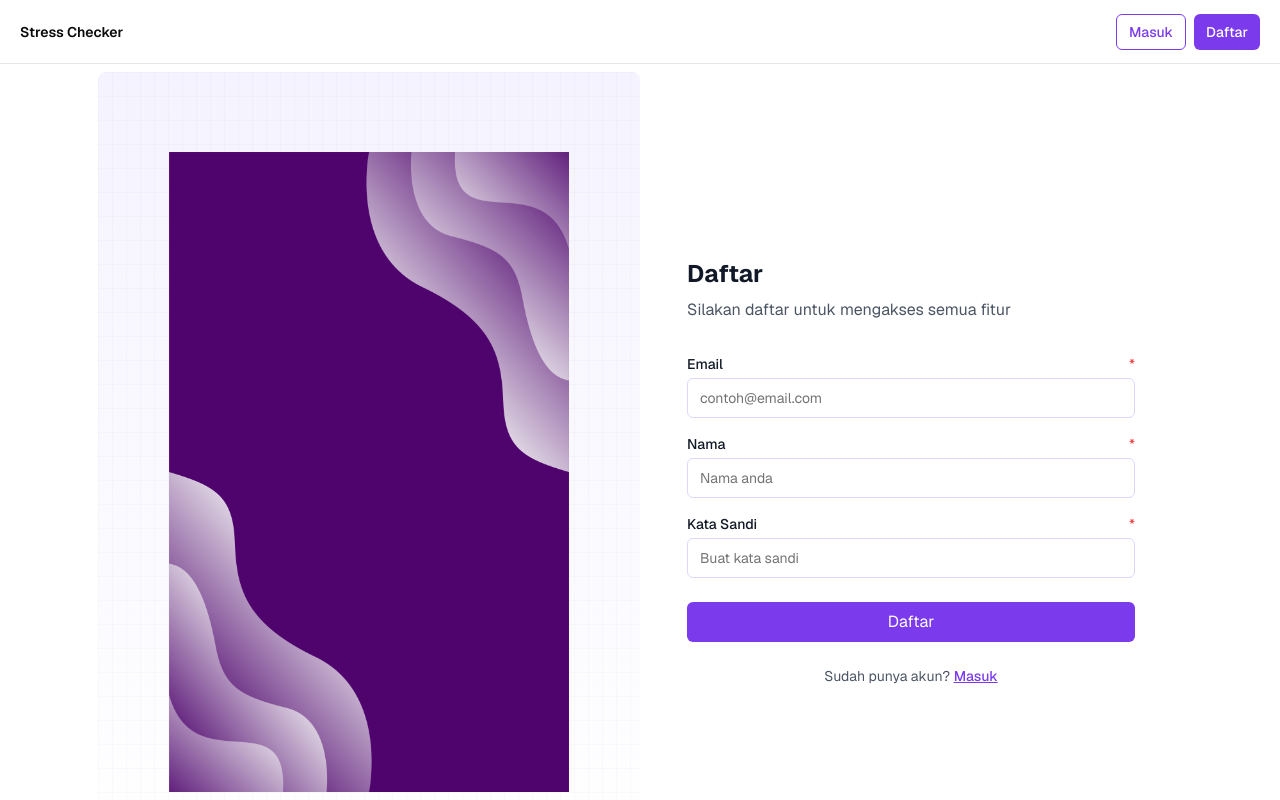
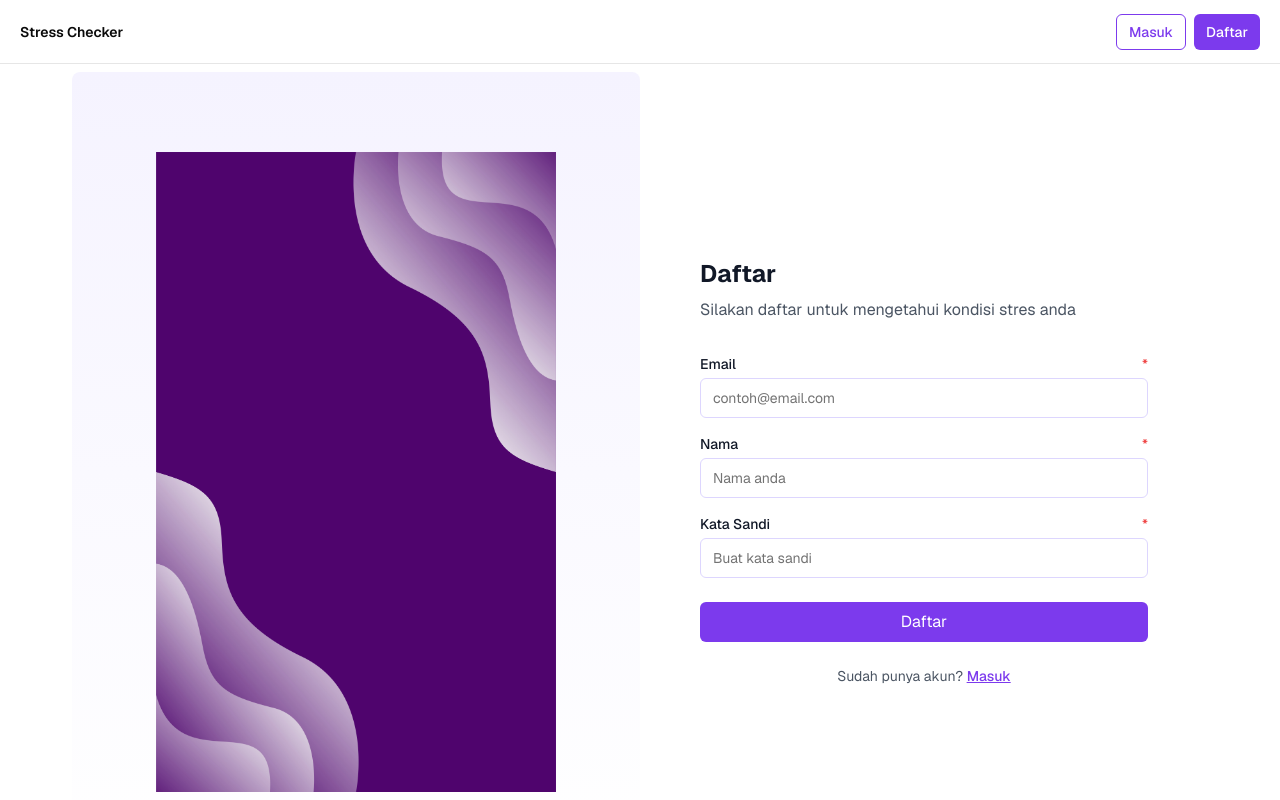
Before and after one commit to rizkyalfito/nextjs-stress-checker, a Next.js app: page /sign-up in a window 1280 px wide. Shown: the top 800 px of the page. Built offline with nearby package versions, Linux system fonts and the light colour scheme; no server answers.

Commit message:
added test button nav

```diff
--- a/app/actions.ts
+++ b/app/actions.ts
@@ -17,47 +17,32 @@ export const signUpAction = async (formData: FormData) => {
   if (!email || !password) {
     return encodedRedirect("error", "/sign-up", "Email dan kata sandi diperlukan");
   }
-
   // Email validation
   const emailRegex = /^[^\s@]+@[^\s@]+\.[^\s@]+$/;
   if (!emailRegex.test(email)) {
     return encodedRedirect("error", "/sign-up", "Format email tidak valid");
   }
-
   // Password validation
   if (password.length < 6) {
     return encodedRedirect("error", "/sign-up", "Kata sandi minimal harus 6 karakter");
   }
+  try {
 
-  try {
-    // First, check if the email already exists
-    // Method 1: Try to get user by email
     const { data: userData, error: userError } = await supabase.auth.admin.getUserById(email);
-
-    // If we found a user, the email is already registered
-    if (userData?.user) {
+        if (userData?.user) {
       return encodedRedirect("error", "/sign-up", "Email sudah terdaftar. Silakan gunakan email lain.");
     }
-
-    // If Method 1 doesn't work (e.g., no admin access), try Method 2
     if (userError) {
-      // Alternative approach: Try to sign in with a dummy password
-      // This will tell us if the user exists without exposing sensitive info
       const { error: signInError } = await supabase.auth.signInWithPassword({
         email,
         password: "dummy-password-that-will-never-match",
       });
-
-      // If error is "Invalid login credentials", user exists but password is wrong
-      // If error is "Email not confirmed", user exists but hasn't confirmed email
       if (signInError &&
          (signInError.message.includes("Invalid login credentials") ||
           signInError.message.includes("Email not confirmed"))) {
         return encodedRedirect("error", "/sign-up", "Email sudah terdaftar. Silakan gunakan email lain.");
       }
     }
-
-    // Proceed with signup
     const { error } = await supabase.auth.signUp({
       email,
       password,
@@ -70,14 +55,12 @@ export const signUpAction = async (formData: FormData) => {
     });
 
     if (error) {
-      // Check specifically for email already registered error
       if (error.message.includes("already registered") ||
           error.message.includes("already exists") ||
           error.message.includes("already taken") ||
           error.status === 400) {
         return encodedRedirect("error", "/sign-up", "Email sudah terdaftar. Silakan gunakan email lain.");
       }
-
       console.error(error.code + " " + error.message);
       return encodedRedirect("error", "/sign-up", error.message);
     }
--- a/components/header-auth.tsx
+++ b/components/header-auth.tsx
@@ -67,6 +67,9 @@ export default async function AuthButton() {
         </DropdownMenuTrigger>
         <DropdownMenuContent align="end" className="border-violet-200 w-48">
           <DropdownMenuItem className="hover:bg-violet-50 text-gray-700 py-3 text-base">
+            <Link href="/protected" className="w-full">Tes</Link>
+          </DropdownMenuItem>
+          <DropdownMenuItem className="hover:bg-violet-50 text-gray-700 py-3 text-base">
             <Link href="/protected/history" className="w-full">Riwayat</Link>
           </DropdownMenuItem>
           <DropdownMenuItem className="hover:bg-violet-50 text-gray-700 py-3 text-base">
--- a/components/sign-up.tsx
+++ b/components/sign-up.tsx
@@ -101,9 +101,10 @@ export default function Signup() {
 
   return (
     <div className="flex h-screen overflow-hidden rounded-md">
-      {/* Left side - Image */}
       <div className="hidden lg:flex rounded-lg lg:w-1/2 bg-gradient-to-b from-violet-50 to-white relative">
-        <div className="absolute rounded-md inset-0 bg-[linear-gradient(to_right,#8080800a_1px,transparent_1px),linear-gradient(to_bottom,#8080800a_1px,transparent_1px)] bg-[size:14px_24px]" />
+        <div className="absolute rounded-md inset-0 bg-[linear-gradient(to_right,#8080800a_1px,transparent_1px),
+        linear-gradient(to_bottom,#8080800a_1px,transparent_1px)]
+        bg-[size:14px_24px]" />
         <div className="relative rounded-md w-full h-full flex items-center justify-center p-12">
           <Image
             src="/daftar.jpg"
@@ -115,29 +116,23 @@ export default function Signup() {
           />
         </div>
       </div>
-      {/* Right side - Form */}
       <div className="w-full lg:w-1/2 flex items-center justify-center p-8 overflow-y-auto">
         <div className="w-full max-w-md">
           <div className="mb-8">
             <h1 className="text-2xl font-bold text-gray-900">Daftar</h1>
             <p className="text-gray-600 mt-2">
-              Silakan daftar untuk mengakses semua fitur
+              Silakan daftar untuk mengetahui kondisi stres anda
             </p>
           </div>
 
-          {/* Display URL param messages with fixed type */}
           {message && (
             <FormMessage message={{ message, type }} />
           )}
-
-          {/* Display client-side validation errors */}
           {errorMessage && (
             <div className="bg-red-50 border border-red-200 text-red-600 px-4 py-3 rounded-md mb-4">
               {errorMessage}
             </div>
           )}
-
-          {/* Display success message */}
           {successMessage && (
             <div className="bg-green-50 border border-green-200 text-green-600 px-4 py-3 rounded-md mb-4">
               {successMessage}
```
Also changed, not shown: components/sign-in.tsx (+2 -6 lines).
